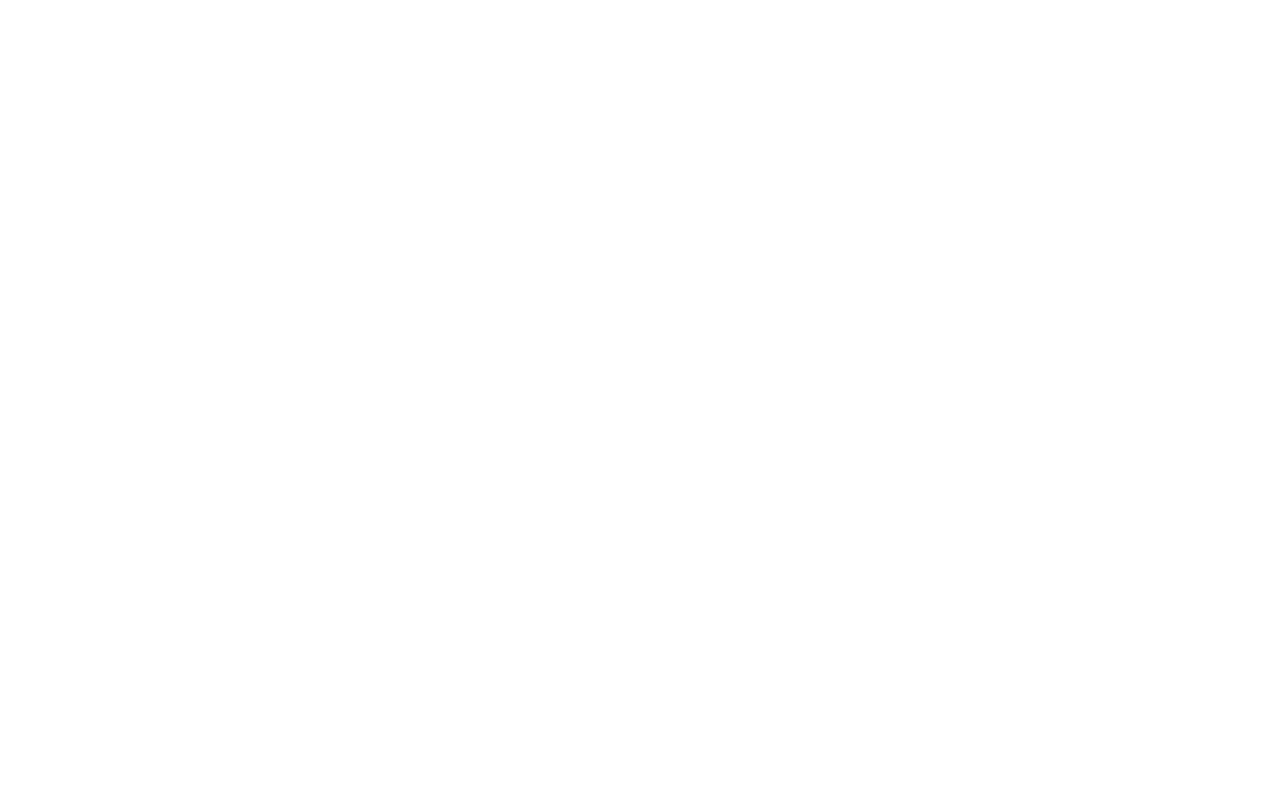
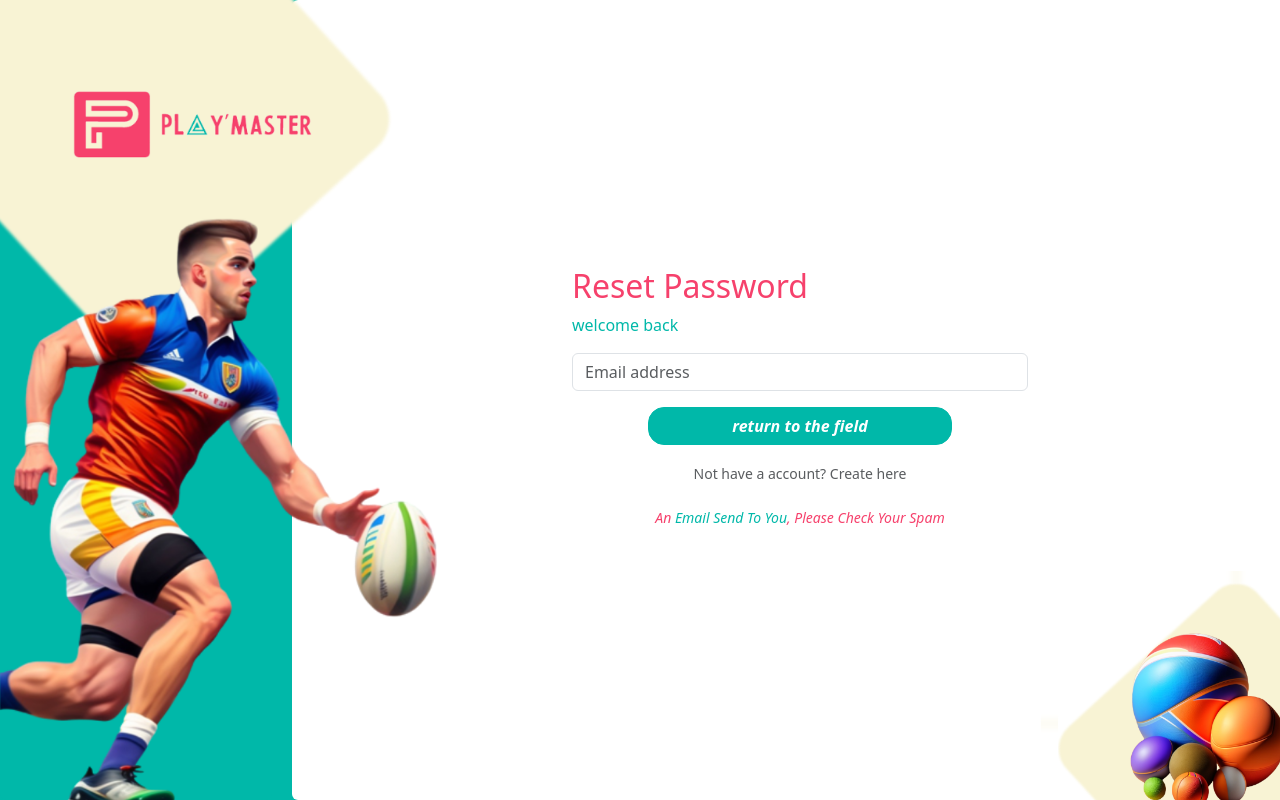
Before and after one commit to nik10-mah/play-master, a React app: page /ForgotPassword in a window 1280 px wide. Before the commit this address had no page. Built offline with nearby package versions, Linux system fonts and the light colour scheme.

Commit message:
login page design

```diff
--- a/src/components/App.jsx
+++ b/src/components/App.jsx
@@ -6,6 +6,7 @@ import Home from "./home/Home";
 import Login from "./account/Login";
 import Header from "./layouts/Header";
 import Register from "./account/Register";
+import ForgotPassword from "./account/ForgotPassword";
 const App = () => {
   return (
     <Router>
@@ -14,6 +15,7 @@ const App = () => {
         <Route exact path="/" element={<Home />} />
         <Route path="/login" element={<Login />} />
         <Route path="/register" element={<Register />} />
+        <Route path="/ForgotPassword" element={<ForgotPassword />} />
       </Routes>
     </Router>
   );
--- a/src/components/account/ForgotPassword.jsx
+++ b/src/components/account/ForgotPassword.jsx
@@ -56,8 +56,8 @@ const ForgotPassword = () => {
               </Row>
               <Form.Group className="my-1 text-center">
                 <Form.Text className="text-primary fst-italic">
-                  An <span className="text-secondary">Email Send to you</span>
-                  Please check your spam
+                  An <span className="text-secondary">Email Send To You</span>,
+                  Please Check Your Spam
                 </Form.Text>
               </Form.Group>
             </Form>
```
